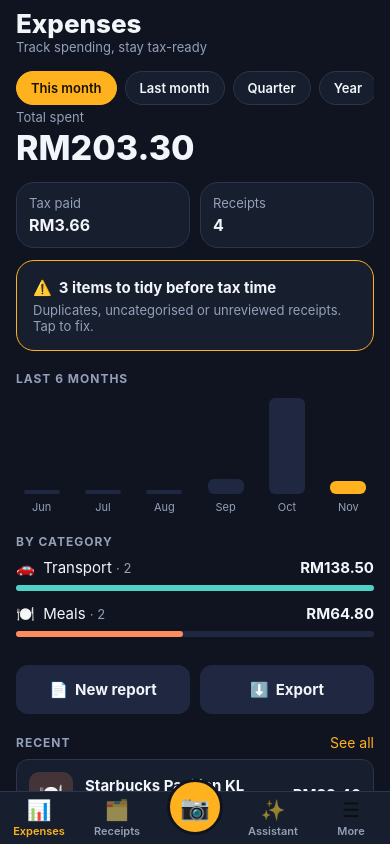
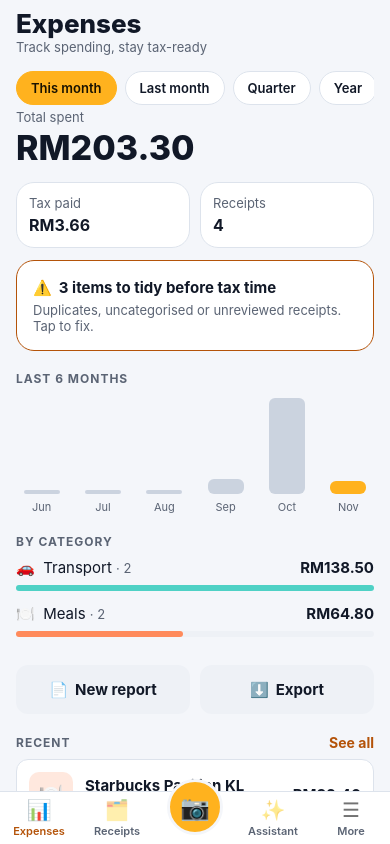
Before and after one commit to topgun00017-dot/scantrack, a React Native app: screen / in a window 390 px wide. Built offline with nearby package versions, Linux system fonts and the light colour scheme.

Commit message:
Switch to a light colour theme
Co-Authored-By: Claude Opus 5.5 <noreply@anthropic.com>
Claude-Session: https://claude.ai/code/session_015cEGh5MxbTXnW1hweLosuy

```diff
--- a/App.js
+++ b/App.js
@@ -83,7 +83,7 @@ function Shell() {
             return (
               <Pressable key={t.key} onPress={() => nav.tab(t.key)} style={styles.tab}>
                 <Text style={{ fontSize: 20, opacity: active ? 1 : 0.55 }}>{t.icon}</Text>
-                <Text style={[styles.tabLabel, active && { color: colors.accent }]}>{t.label}</Text>
+                <Text style={[styles.tabLabel, active && { color: colors.accentInk }]}>{t.label}</Text>
               </Pressable>
             );
           })}
@@ -97,7 +97,7 @@ export default function App() {
   return (
     <SafeAreaProvider>
       <StoreProvider>
-        <StatusBar style="light" />
+        <StatusBar style="dark" />
         <Shell />
         <DialogHost />
       </StoreProvider>
--- a/app.json
+++ b/app.json
@@ -5,7 +5,7 @@
     "version": "1.0.0",
     "orientation": "portrait",
     "icon": "./assets/icon.png",
-    "userInterfaceStyle": "dark",
+    "userInterfaceStyle": "light",
     "ios": {
       "supportsTablet": true,
       "infoPlist": {
@@ -30,7 +30,7 @@
     "web": {
       "favicon": "./assets/favicon.png"
     },
-    "backgroundColor": "#0F1420",
+    "backgroundColor": "#F4F6FA",
     "plugins": [
       [
         "expo-image-picker",
--- a/src/components.js
+++ b/src/components.js
@@ -33,7 +33,7 @@ export function Button({ title, onPress, variant = 'primary', icon, loading, dis
     primary: { bg: colors.accent, fg: colors.accentText },
     secondary: { bg: colors.surface2, fg: colors.text },
     danger: { bg: 'transparent', fg: colors.danger, border: colors.danger },
-    ghost: { bg: 'transparent', fg: colors.accent },
+    ghost: { bg: 'transparent', fg: colors.accentInk },
   }[variant];
   return (
     <Pressable
@@ -110,7 +110,7 @@ export function ReceiptRow({ r, onPress, selected, onLongPress }) {
       <View style={{ alignItems: 'flex-end' }}>
         <Text style={s.rowAmt}>{money(r.total, r.currency)}</Text>
         {r.status === 'needs_review' && <Text style={s.badge}>Review</Text>}
-        {selected && <Text style={{ color: colors.accent, fontSize: 12 }}>✓ selected</Text>}
+        {selected && <Text style={{ color: colors.accentInk, fontSize: 12 }}>✓ selected</Text>}
       </View>
     </Pressable>
   );
--- a/src/screens/ExportScreen.js
+++ b/src/screens/ExportScreen.js
@@ -71,7 +71,7 @@ export default function ExportScreen({ nav, params }) {
               <Text style={[s.body, { fontWeight: '700' }]}>{f.title}</Text>
               <Text style={s.sub}>{f.text}</Text>
             </View>
-            <Text style={{ color: format === f.key ? colors.accent : colors.faint, fontSize: 20 }}>{format === f.key ? '●' : '○'}</Text>
+            <Text style={{ color: format === f.key ? colors.accentInk : colors.faint, fontSize: 20 }}>{format === f.key ? '●' : '○'}</Text>
           </Pressable>
         ))}
       </ScrollView>
--- a/src/screens/HomeScreen.js
+++ b/src/screens/HomeScreen.js
@@ -62,7 +62,7 @@ export default function HomeScreen({ nav }) {
                   style={{
                     width: '70%',
                     height: Math.max(4, (m.total / maxMonth) * 96),
-                    backgroundColor: i === months.length - 1 ? colors.accent : colors.surface2,
+                    backgroundColor: i === months.length - 1 ? colors.accent : colors.bar,
                     borderRadius: 6,
                   }}
                 />
@@ -96,7 +96,7 @@ export default function HomeScreen({ nav }) {
           <Button title="Export" icon="⬇️" variant="secondary" style={{ flex: 1 }} onPress={() => nav.push('export')} />
         </View>
 
-        <SectionTitle right={<Text style={{ color: colors.accent }} onPress={() => nav.tab('receipts')}>See all</Text>}>Recent</SectionTitle>
+        <SectionTitle right={<Text style={{ color: colors.accentInk, fontWeight: '700' }} onPress={() => nav.tab('receipts')}>See all</Text>}>Recent</SectionTitle>
         {list.slice(0, 5).map((r) => <ReceiptRow key={r.id} r={r} onPress={() => nav.push('receipt', { id: r.id })} />)}
         {list.length === 0 && <Button title="Scan your first receipt" icon="📷" onPress={() => nav.tab('scan')} />}
       </View>
--- a/src/screens/ReceiptsScreen.js
+++ b/src/screens/ReceiptsScreen.js
@@ -45,7 +45,7 @@ export default function ReceiptsScreen({ nav }) {
       <Header
         title="Receipts"
         subtitle={`${list.length} shown · ${money(sum(list), settings.currency)}`}
-        right={selecting ? <Text style={{ color: colors.accent, fontWeight: '700' }} onPress={() => setSelected([])}>Cancel</Text> : <Text style={{ color: colors.accent, fontWeight: '700' }} onPress={() => setSelected(list.map((r) => r.id))}>Select</Text>}
+        right={selecting ? <Text style={{ color: colors.accentInk, fontWeight: '700' }} onPress={() => setSelected([])}>Cancel</Text> : <Text style={{ color: colors.accentInk, fontWeight: '700' }} onPress={() => setSelected(list.map((r) => r.id))}>Select</Text>}
       />
       <View style={{ paddingHorizontal: 16 }}>
         <TextInput
@@ -56,7 +56,7 @@ export default function ReceiptsScreen({ nav }) {
           style={s.input}
         />
         <ChipRow>
-          <Chip label="Needs review" active={onlyReview} onPress={() => setOnlyReview(!onlyReview)} color={colors.warning} />
+          <Chip label="Needs review" active={onlyReview} onPress={() => setOnlyReview(!onlyReview)} color={colors.accent} />
           {CATEGORIES.map((c) => (
             <Chip key={c.key} label={`${c.icon} ${c.key}`} active={category === c.key} onPress={() => setCategory(category === c.key ? null : c.key)} />
           ))}
--- a/src/theme.js
+++ b/src/theme.js
@@ -1,17 +1,21 @@
+// Light theme. `accent` is the amber brand colour for filled buttons and highlights;
+// `accentInk` is a darker amber for accent-coloured text so it stays readable on white.
 export const colors = {
-  bg: '#0F1420',
-  surface: '#171E2E',
-  surface2: '#1F2840',
-  border: '#2A3550',
-  text: '#F2F5FA',
-  muted: '#93A0B8',
-  faint: '#5E6B85',
+  bg: '#F4F6FA',
+  surface: '#FFFFFF',
+  surface2: '#EEF1F6',
+  border: '#DDE3EC',
+  bar: '#CBD3DF', // inactive chart bars
+  text: '#111827',
+  muted: '#5B6474',
+  faint: '#9AA3B2',
   accent: '#FFB21E',
   accentText: '#1A1300',
-  success: '#3DD68C',
-  warning: '#FFB21E',
-  danger: '#FF5C6C',
-  info: '#5AA9FF',
+  accentInk: '#B45309',
+  success: '#15803D',
+  warning: '#B45309',
+  danger: '#DC2626',
+  info: '#60A5FA',
 };
 
 export const radius = { sm: 8, md: 12, lg: 18, pill: 999 };
```
